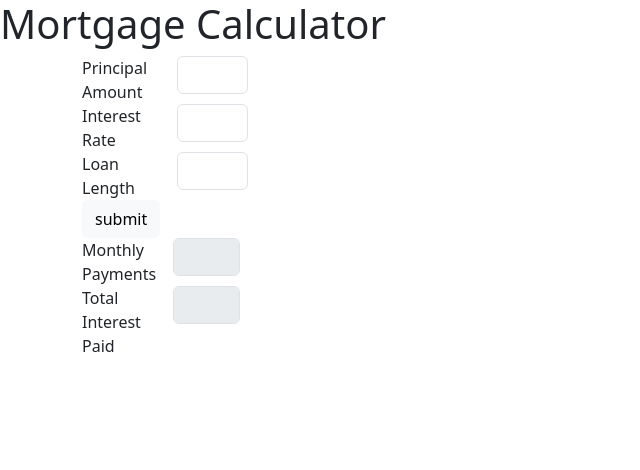
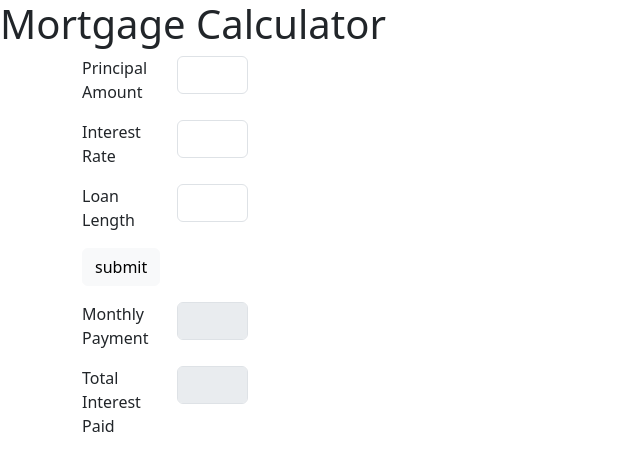
Before and after one commit to AJCamposss/FinancialCalculators, a plain HTML site: page index.html in a window 1280 px wide. Both pictures are taken after a click on the input "submit". Shown: the whole page, without its empty margins (0-640 px from the left). Drawn offline with nearby package versions, Linux system fonts and the light colour scheme.

Commit message:
Brain is ready to explode

```diff
--- a/index.html
+++ b/index.html
@@ -13,12 +13,13 @@
     />
   </head>
   <body>
+
     <main>
         <h1>Mortgage Calculator</h1>
         <div class="container">
-        <div class="row">
+          <div class="row mb-3">
             <div class="col-md-1">
-            <label for="Number2">Principal Amount</label>
+              <label for="principal">Principal Amount</label>
             </div>
             <div class="col-md-1">
               <input
@@ -29,8 +30,8 @@
               />
             </div>
           </div>
-        <div class="row">
-          <div class="col-md-1"><label for="Number2">Interest Rate</label></div>
+          <div class="row mb-3">
+            <div class="col-md-1"><label for="interest">Interest Rate</label></div>
             <div class="col-md-1">
               <input
                 class="form-control"
@@ -40,8 +41,8 @@
               />
             </div>
           </div>
-        <div class="row">
-          <div class="col-md-1"><label for="Number2">Loan Length</label></div>
+          <div class="row mb-3">
+            <div class="col-md-1"><label for="loanLength">Loan Length</label></div>
             <div class="col-md-1">
               <input
                 class="form-control"
@@ -50,15 +51,17 @@
                 id="loanLength"
               />
             </div>
+          </div>
 
-          <div class="row">
+            <div class="row mb-3">
               <div class="col-md-12">
                   <input class="btn btn-light" type="submit" value="submit" id="submitBtn">
               </div>
+              </div>
 
-          <div class="row">
+            <div class="row mb-3">
               <div class="col-md-1">
-              <label for="Number2">Monthly Payments</label>
+                <label for="monthlyPayments">Monthly Payment</label>
               </div>
               <div class="col-md-1">
                 <input
@@ -73,7 +76,7 @@
 
 
             <div class="row">
-            <div class="col-md-1"><label for="Number2">Total Interest Paid</label></div>
+              <div class="col-md-1"><label for="totalInterestPaid">Total Interest Paid</label></div>
               <div class="col-md-1">
                 <input
                   class="form-control"
--- a/scripts/Mortgage_Calculator.js
+++ b/scripts/Mortgage_Calculator.js
@@ -1,17 +1,29 @@
-windows.onload = init;
+window.onload = init;
 
 let principal;
 let interestRate;
+let monthlyRate;
 let loanLength;
-let monthlyPayment
-let totalInterestPaid
+let totalMonths;
+
+let paymentsPerMonth;
+let totalInterestPaid;
+// Principal amount + interest rate/ 12) (1 + interest rate / 12)^ -payments
 
 function init()
 {
-    principal = document.getElementById("principal")
-    interestRate = document.getElementById("interest")
-    loanLength = document.getElementById("loanLength")
-
-
+    principal = parseFloat(document.getElementById("principal").value)
+    interestRate = parseFloat(document.getElementById("interest").value)
+    loanLength = parseFloat(document.getElementById("loanLength").value)
+    document.getElementById("submitBtn").onclick = calculate
 
 }
+
+function calculate()
+{
+
+    monthlyRate = interestRate / 1200;
+    totalMonths = loanLength * 12;
+    paymentsPerMonth = (principal + (monthlyRate)) /  1 - Math.pow(1 + monthlyRate, totalMonths);
+    console.log(interestRate)
+}
```
Lines whose indentation alone changed are shown as unchanged.
